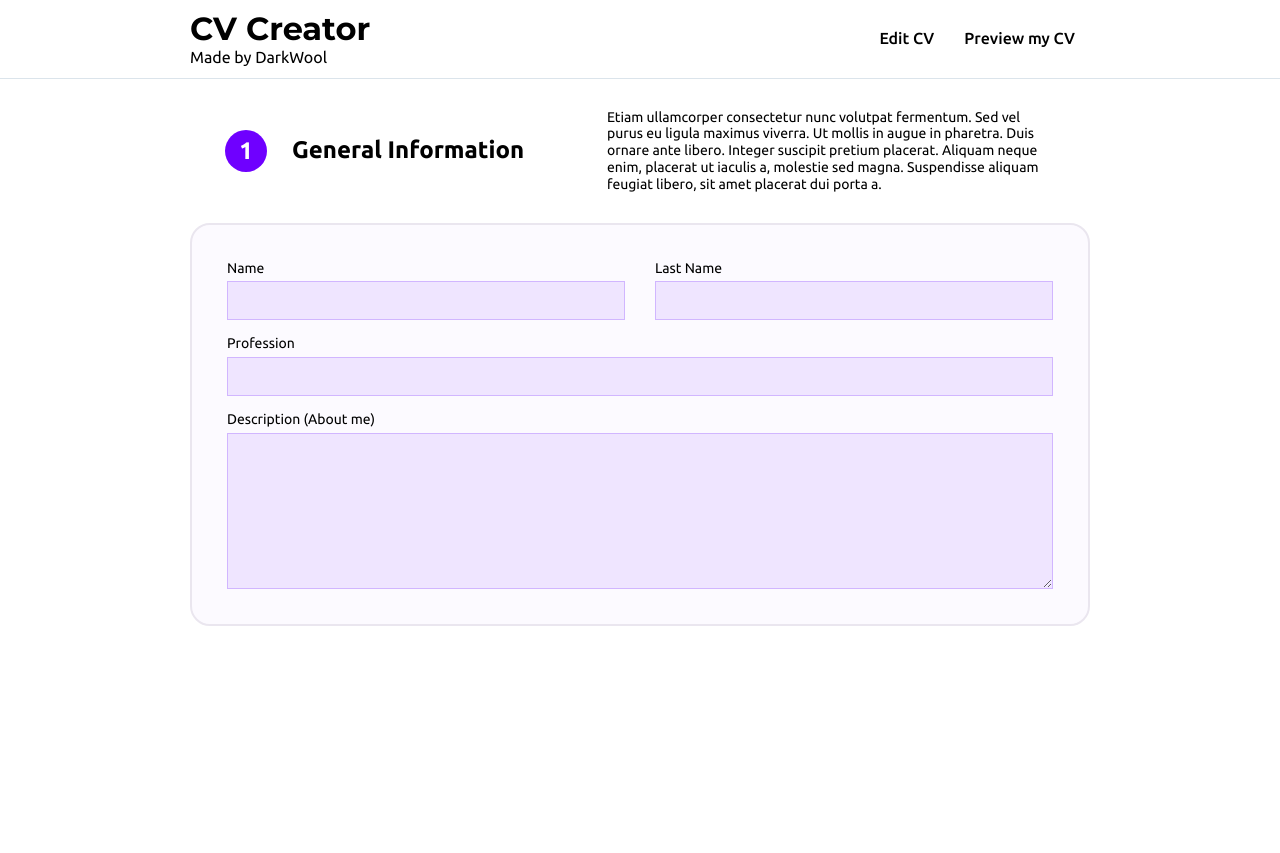
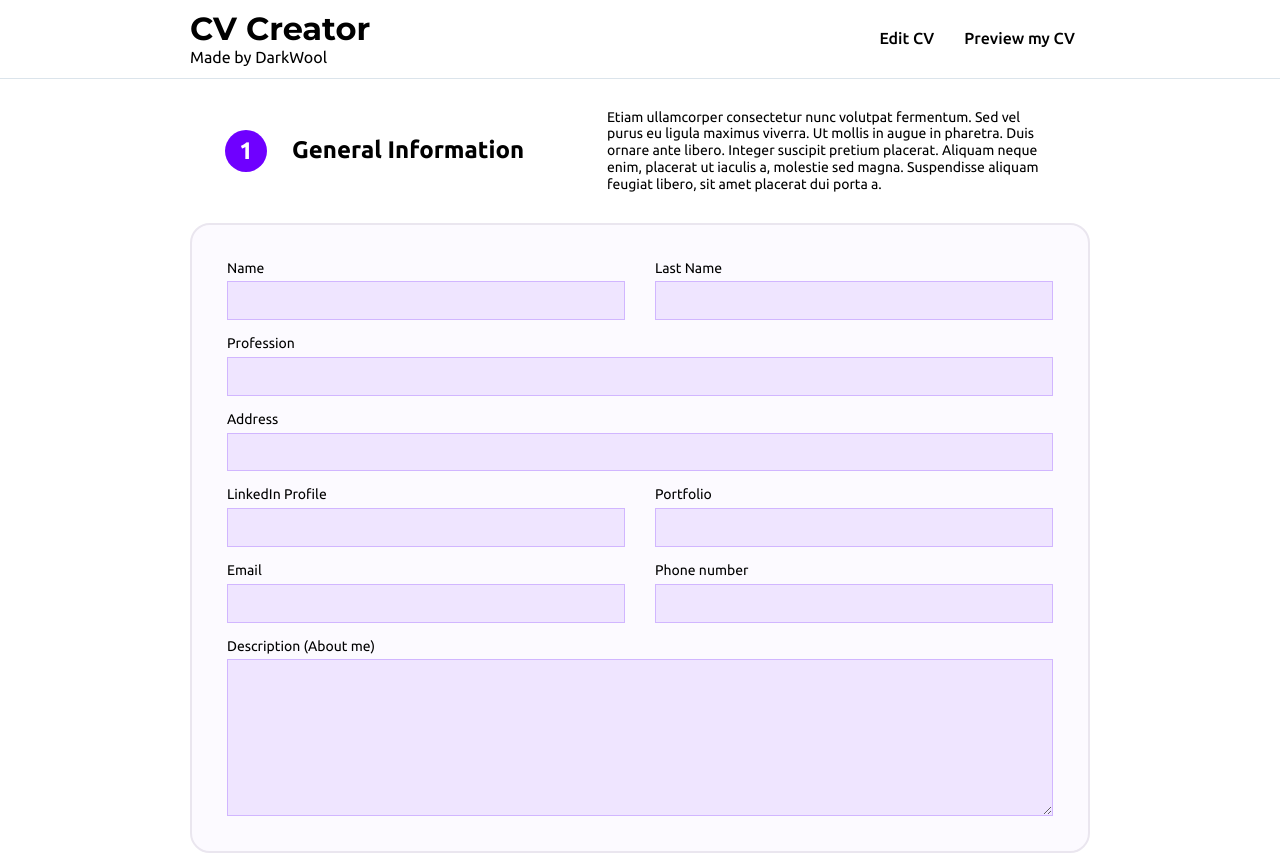
Before and after one commit to DarkWool/cv-creator-app, a React (Create React App) app: page / in a window 1280 px wide. Before the commit the page ends 800 px from the top, so only its background shows below. Built offline with nearby package versions, Linux system fonts and the light colour scheme.

Commit message:
Create FormHeader.js, add more fields to general info

```diff
--- a/src/App.js
+++ b/src/App.js
@@ -10,6 +10,11 @@ class App extends Component {
     lastName: "",
     profession: "",
     aboutMe: "",
+    address: "",
+    linkedIn: "",
+    portfolio: "",
+    email: "",
+    phoneNumber: "",
   };
 
   togglePreview = (value) => {
--- a/src/components/CVForm.js
+++ b/src/components/CVForm.js
@@ -18,6 +18,12 @@ export class CVForm extends Component {
           lastName={generalInfo.lastName}
           profession={generalInfo.profession}
           aboutMe={generalInfo.aboutMe}
+          address={generalInfo.address}
+          linkedIn={generalInfo.linkedIn}
+          portfolio={generalInfo.portfolio}
+          email={generalInfo.email}
+          phoneNumber={generalInfo.phoneNumber}
+          step={1}
         />
       </>
     );
--- /dev/null
+++ b/src/components/FormHeader.js
@@ -0,0 +1,32 @@
+import { Component } from "react";
+
+export class FormHeader extends Component {
+  constructor(props) {
+    super(props);
+  }
+
+  render() {
+    const { step, title, buttonText, clickHandler } = this.props;
+    return (
+      <div className="edit-block_header">
+        <div className="edit-block_step-info">
+          <span className="edit-block_step">{step}</span>
+          <h2 className="edit-block_title">{title}</h2>
+        </div>
+        <div>
+          <p>
+            Etiam ullamcorper consectetur nunc volutpat fermentum. Sed vel purus eu ligula maximus
+            viverra. Ut mollis in augue in pharetra. Duis ornare ante libero. Integer suscipit
+            pretium placerat. Aliquam neque enim, placerat ut iaculis a, molestie sed magna.
+            Suspendisse aliquam feugiat libero, sit amet placerat dui porta a.
+          </p>
+          {buttonText && (
+            <button type="button" onClick={clickHandler}>
+              {buttonText}
+            </button>
+          )}
+        </div>
+      </div>
+    );
+  }
+}
--- a/src/components/GeneralInfo.js
+++ b/src/components/GeneralInfo.js
@@ -1,4 +1,5 @@
 import { Component } from "react";
+import { FormHeader } from "./FormHeader";
 import { FormContainer } from "./FormContainer";
 
 export class GeneralInfo extends Component {
@@ -9,20 +10,7 @@ export class GeneralInfo extends Component {
   render() {
     return (
       <section className="edit-block">
-        <div className="edit-block_header">
-          <div className="edit-block_step-info">
-            <span className="edit-block_step">1</span>
-            <h2 className="edit-block_title">General Information</h2>
-          </div>
-          <div>
-            <p>
-              Etiam ullamcorper consectetur nunc volutpat fermentum. Sed vel purus eu ligula maximus
-              viverra. Ut mollis in augue in pharetra. Duis ornare ante libero. Integer suscipit
-              pretium placerat. Aliquam neque enim, placerat ut iaculis a, molestie sed magna.
-              Suspendisse aliquam feugiat libero, sit amet placerat dui porta a.
-            </p>
-          </div>
-        </div>
+        <FormHeader step={this.props.step} title={"General Information"} />
         <FormContainer>
           <div className="flex-2-rows">
             <div className="input-wrapper">
@@ -57,6 +45,60 @@ export class GeneralInfo extends Component {
             />
           </div>
           <div className="input-wrapper">
+            <label htmlFor="cvAddress">Address</label>
+            <input
+              id="cvAddress"
+              name="cvAddress"
+              type="text"
+              onChange={(e) => this.props.handleEditChanges("address", e.target.value)}
+              value={this.props.address}
+            />
+          </div>
+          <div className="flex-2-rows">
+            <div className="input-wrapper">
+              <label htmlFor="cvLinkedIn">LinkedIn Profile</label>
+              <input
+                id="cvLinkedIn"
+                name="cvLinkedIn"
+                type="text"
+                onChange={(e) => this.props.handleEditChanges("linkedIn", e.target.value)}
+                value={this.props.linkedIn}
+              />
+            </div>
+            <div className="input-wrapper">
+              <label htmlFor="cvPortfolio">Portfolio</label>
+              <input
+                id="cvPortfolio"
+                name="cvPortfolio"
+                type="url"
+                onChange={(e) => this.props.handleEditChanges("portfolio", e.target.value)}
+                value={this.props.portfolio}
+              />
+            </div>
+          </div>
+          <div className="flex-2-rows">
+            <div className="input-wrapper">
+              <label htmlFor="cvEmail">Email</label>
+              <input
+                id="cvEmail"
+                name="cvEmail"
+                type="email"
+                onChange={(e) => this.props.handleEditChanges("email", e.target.value)}
+                value={this.props.email}
+              />
+            </div>
+            <div className="input-wrapper">
+              <label htmlFor="cvPhoneNumber">Phone number</label>
+              <input
+                id="cvPhoneNumber"
+                name="cvPhoneNumber"
+                type="tel"
+                onChange={(e) => this.props.handleEditChanges("phoneNumber", e.target.value)}
+                value={this.props.phoneNumber}
+              />
+            </div>
+          </div>
+          <div className="input-wrapper">
             <label htmlFor="cvAboutMe">Description (About me)</label>
             <textarea
               id="cvAboutMe"
```
